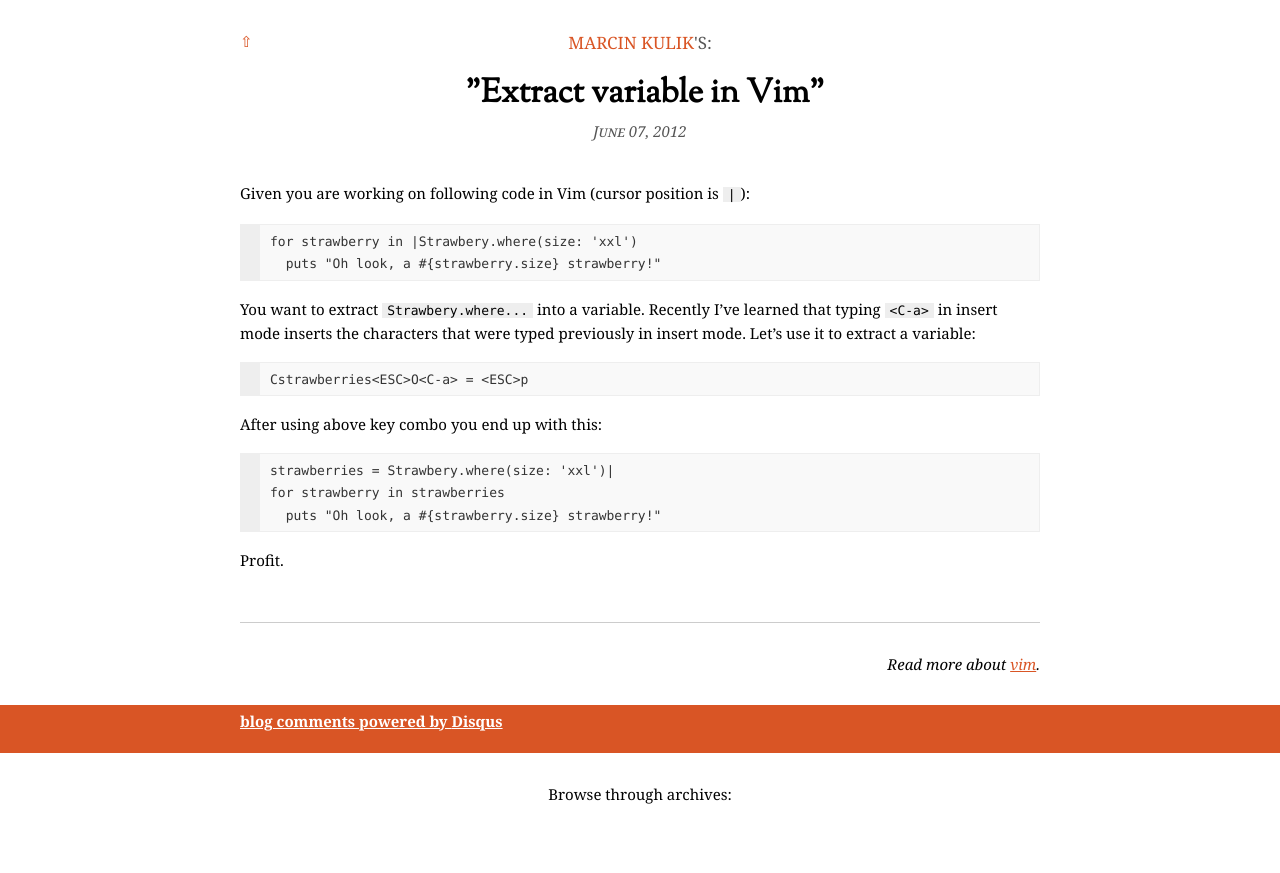
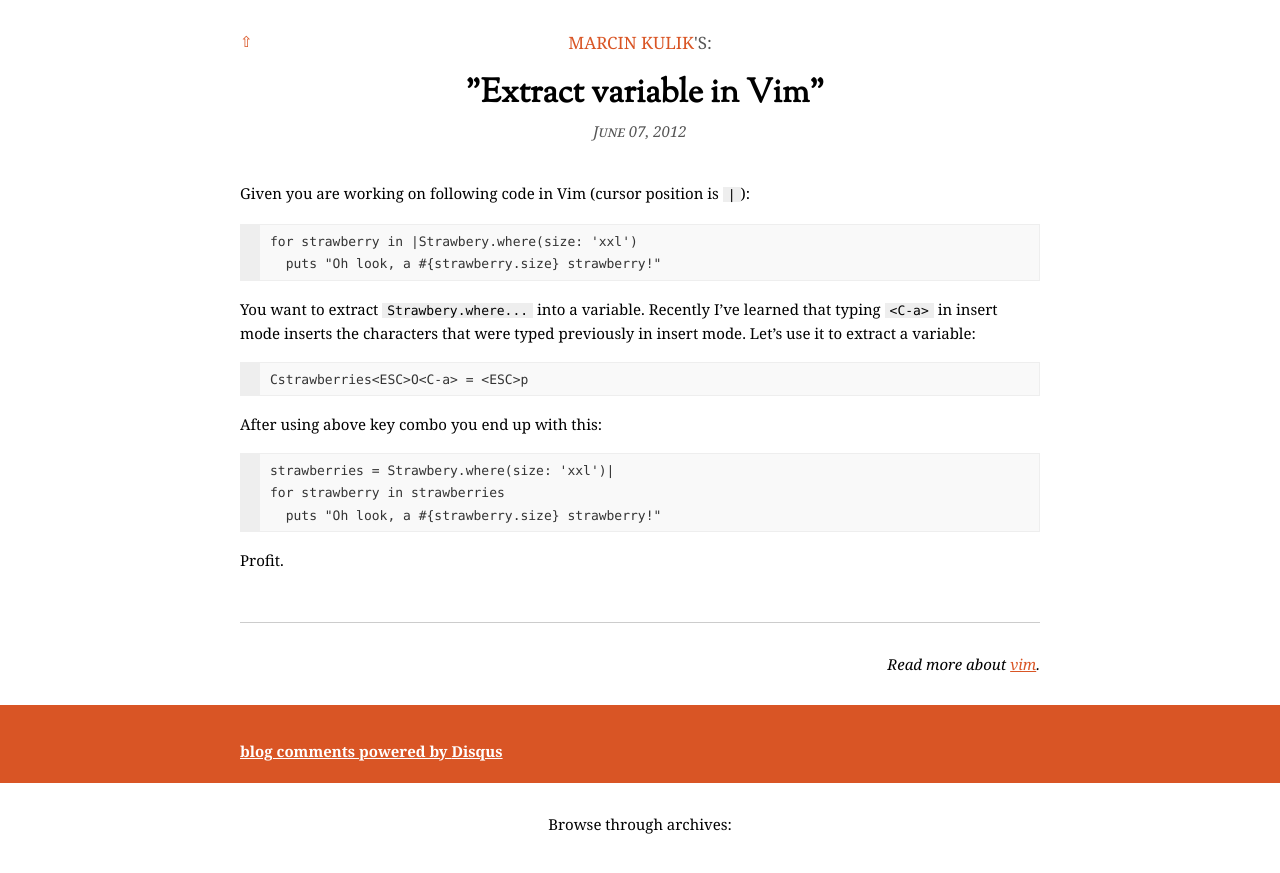
Before and after one commit to ku1ik/homepage, a Jekyll site: the page built from _posts/2012-06-07-extract-variable-in-vim.markdown, in a window 1280 px wide. Shown: the top 873 px of the page. Built offline with Jekyll 4.4.1, drawn with Linux system fonts in a browser that asks for light colours; nearby versions of some CDN libraries; Markdown is read by kramdown in place of the engine named in the settings; comment, search, counter and statistics services are not loaded.

Commit message:
Add some padding for new disqus

```diff
--- a/stylesheets/main.css
+++ b/stylesheets/main.css
@@ -254,6 +254,10 @@ ul.nav {
 #footer .year {
 }
 
+#disqus_thread {
+  padding-top: 30px;
+}
+
 #disqus_thread #dsq-content .dsq-options {
   /* display: none; */
 }
```
